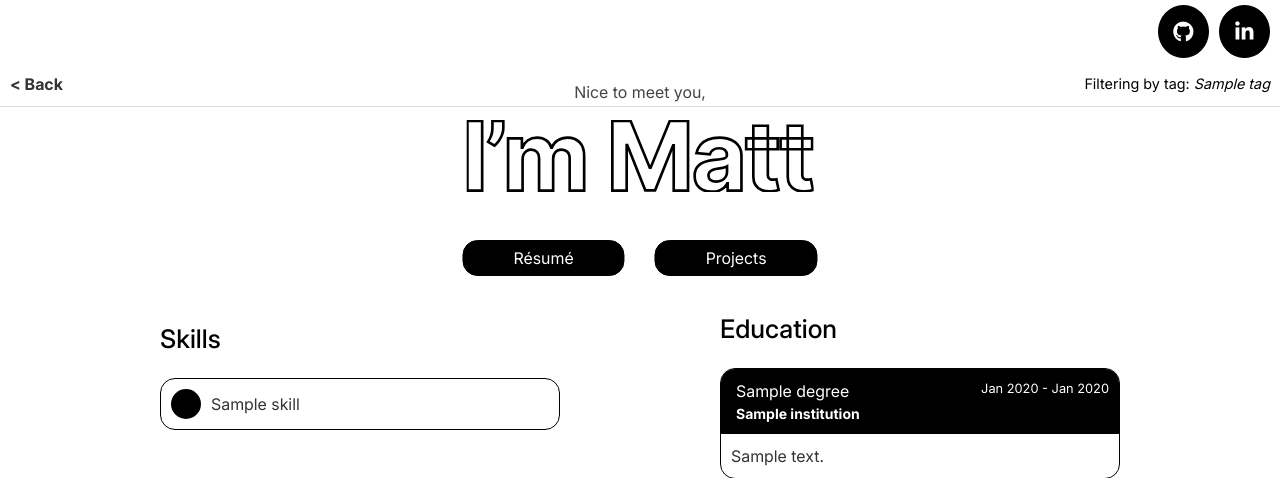
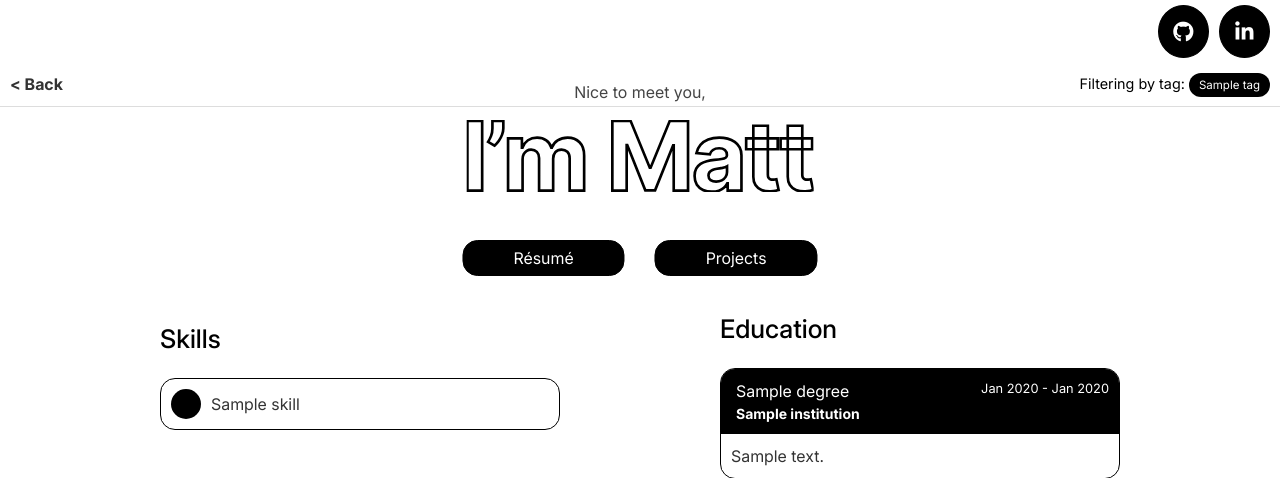
Before and after one commit to mfplinta/portfolio, a Django app: template main/templates/main/index.html in a window 1280 px wide. Shown: the top 478 px of the page. Run offline with Django 5.2, Linux system fonts and the light colour scheme; the template is opened without the code that fills it: most values are stand-ins (such as "Sample title", 1, 10 or a date in 2020).

Commit message:
Beautify filter tag description

```diff
--- a/main/static/main/style.css
+++ b/main/static/main/style.css
@@ -400,9 +400,13 @@ a.fill-div {
     z-index: 2;
 }
 
-.project-tag a {
+.project-tag a, span.project-tag {
     color: #fff;
     font-size: 0.8em;
+}
+
+span.project-tag {
+    padding: 5px 10px;
 }
 
 .tag-black {
--- a/main/templates/main/header.html
+++ b/main/templates/main/header.html
@@ -85,7 +85,7 @@
         <div class="nav-title">
             <a href="{{ back_to }}" class="back-link">&lt; Back</a>
         {% if tag %}
-            <span class="filter-desc"><a href="/projects/">Filtering by tag: <i>{{ tag }}</i></a></span>
+            <span class="filter-desc"><a href="/projects/">Filtering by tag: <span class="project-tag {{ tag.color }}">{{ tag.tag }}</span></a></span>
         {% else %}
             <h1 class="header-title">{{ title }}</h1>
         {% endif %}
--- a/main/views.py
+++ b/main/views.py
@@ -1,7 +1,7 @@
 from django.shortcuts import render
 from django.db.models import F
 
-from main.models import Skill, Experience, Education, Project
+from main.models import Skill, Experience, Education, Project, ProjectTag
 
 
 def index(request):
@@ -18,5 +18,5 @@ def projects(request, tag=None):
         projects = Project.objects.all().order_by(F('date').desc())
     return render(request, 'main/projects.html', {
         'projects': projects,
-        'tag': tag,
+        'tag': ProjectTag.objects.get(tag=tag) if tag else None,
     })
```
